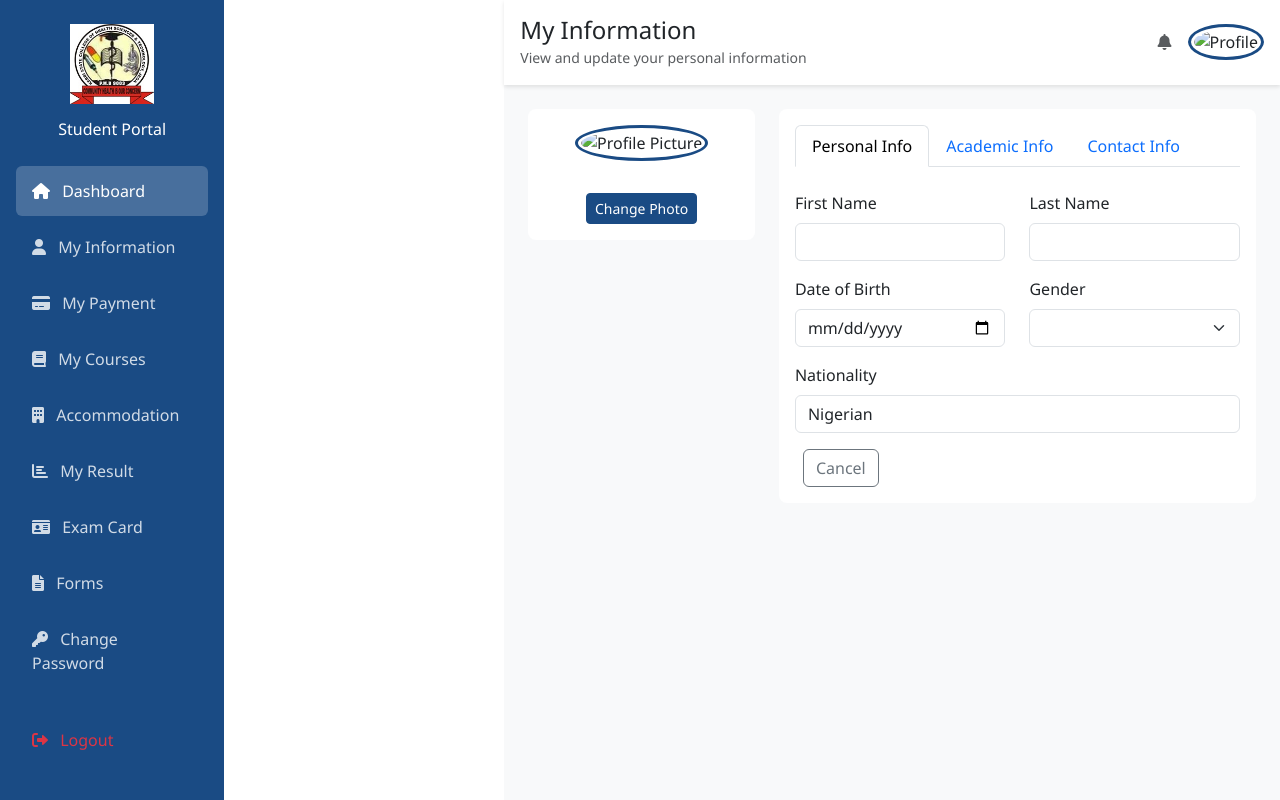
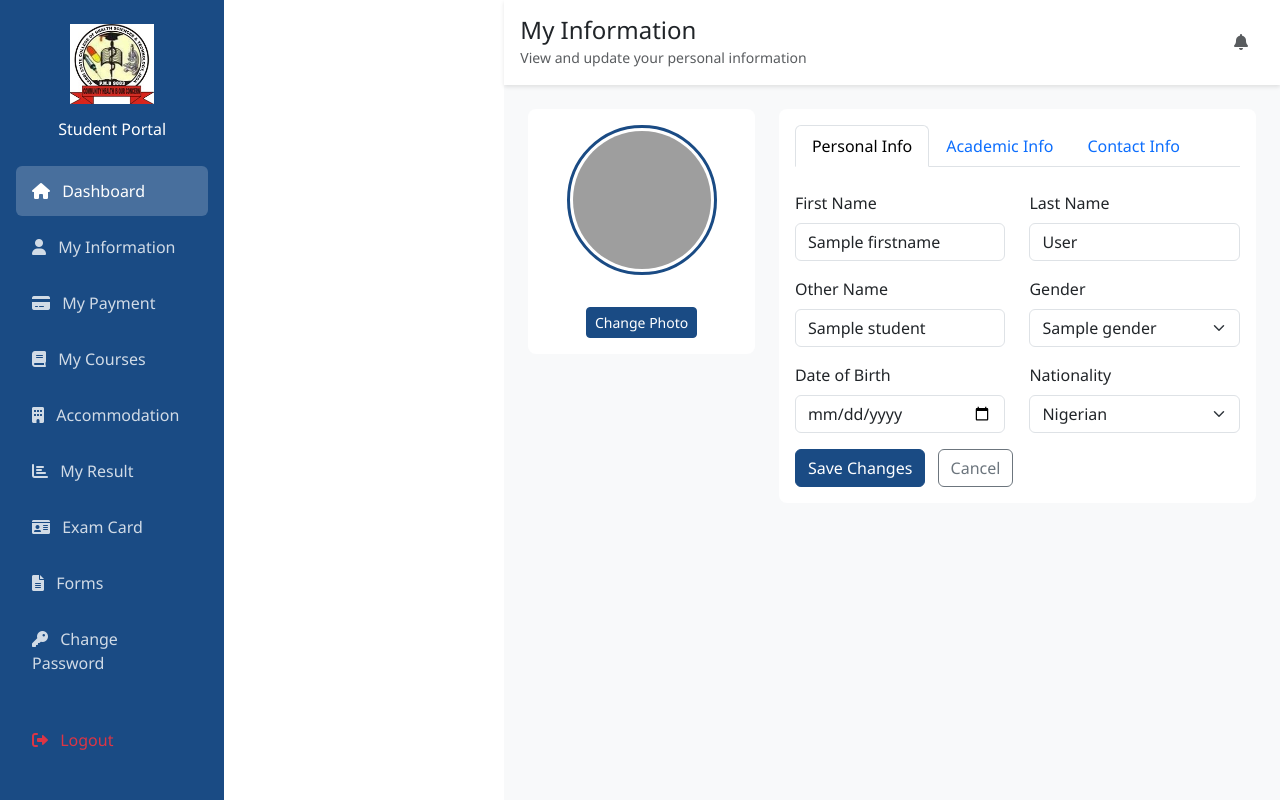
Before and after one commit to sabiu4utd/chstj_portal, a CodeIgniter 4 app: the page made by app/Views/student/information.php in a window 1280 px wide. Run offline with PHP 8.4 and a stand-in for CodeIgniter, Linux system fonts and the light colour scheme; the template is opened without the code that fills it: most values are stand-ins (such as "Sample title", 1, 10 or a date in 2020); data that the repository does not hold is empty; some libraries are stand-ins or nearby versions; grey boxes are pictures that could not be loaded.

Commit message:
Profile update and passport upload

```diff
--- a/app/Config/Routes.php
+++ b/app/Config/Routes.php
@@ -33,6 +33,10 @@ $routes->get('student/hostel', 'Student::hostel');
 $routes->post('student/get_bedsapces', 'Student::get_bedsapces');
 $routes->get('student/hostel_payments/(:segment)', 'Student::hostel_payments/$1');
 $routes->post('student/changepassword', 'Student::changepassword');
+$routes->post('student/upload_passport', 'Student::upload_passport');
+$routes->post('student/update_info', 'Student::update_info');
+$routes->post('student/update_info2', 'Student::update_info2');
+
 
 
 
--- a/app/Controllers/BaseController.php
+++ b/app/Controllers/BaseController.php
@@ -51,6 +51,7 @@ abstract class BaseController extends Controller
         // Do Not Edit This Line
         parent::initController($request, $response, $logger);
          $this->secrete_key = 'pk_live_deb219cb742cf1e6f557f7665d1e73baf8302239';
+         $this->accommodation_fee = '10000';
         // Preload any models, libraries, etc, here.
        // $session = session();
 
--- a/app/Views/student/accomodations.php
+++ b/app/Views/student/accomodations.php
@@ -59,8 +59,8 @@ foreach ($hostels as $hostel) {
                         Your reservation has been approved please click here to pay
                         <form id="paymentForm">
                             <input type="hidden" id="email" value="<?php echo $_SESSION['email']; ?>" placeholder="Enter your email" required />
-                            <input type="hidden" id="amount" value="50000" placeholder="Enter amount" required />
-                            <button type="button" onclick="payWithPaystack()" class="btn btn-primary">₦50,000</button>
+                            <input type="hidden" id="amount" value="<?php echo $accommodation_fee; ?>" placeholder="Enter amount" required />
+                            <button type="button" onclick="payWithPaystack()" class="btn btn-primary">₦<?php echo $accommodation_fee; ?></button>
                         </form>
 
                     </div>
@@ -212,7 +212,7 @@ foreach ($hostels as $hostel) {
         function payWithPaystack() {
             const paystack = new PaystackPop();
             paystack.newTransaction({
-                key: 'pk_test_9e27f42ce0c0dbd5fc415b90caaaa75f7babe222', // Replace with your Paystack public key
+                key: '<?php echo $secrete_key; ?>', // Replace with your Paystack public key
                 email: document.getElementById('email').value,
                 amount: document.getElementById('amount').value * 100, // Amount in kobo
                 onSuccess: (transaction) => {
--- a/app/Views/student/information.php
+++ b/app/Views/student/information.php
@@ -1,5 +1,24 @@
 <!DOCTYPE html>
 <html lang="en">
+
+<?php
+$lg ="";
+foreach($lgas as $lga):
+    $lg .= '<option value="'.$lga['lga_name'].'">'.$lga['lga_name'].'</option>';
+endforeach;
+
+$st ="";
+foreach($states as $state):
+    $st .= '<option value="'.$state['stateid'].'">'.$state['state_name'].'</option>';
+endforeach;
+?>
+
+
+
+
+
+
+
 <head>
     <meta charset="UTF-8">
     <meta name="viewport" content="width=device-width, initial-scale=1.0">
@@ -73,6 +92,7 @@
         }
     </style>
 </head>
+
 <body>
     <!-- Sidebar Toggle Button -->
     <button id="sidebarToggle" class="btn d-lg-none">
@@ -80,6 +100,7 @@
     </button>
     <div class="d-flex position-relative">
         <html lang="en">
+
         <head>
             <meta charset="UTF-8">
             <meta name="viewport" content="width=device-width, initial-scale=1.0">
@@ -91,10 +112,11 @@
             <!-- Font Awesome -->
             <link href="https://cdnjs.cloudflare.com/ajax/libs/font-awesome/6.0.0/css/all.min.css" rel="stylesheet">
         </head>
+
         <body>
             <div class="d-flex">
                 <!-- Sidebar -->
-         <?php echo view('student/panel/sidebar.php');?>
+                <?php echo view('student/panel/sidebar.php'); ?>
 
                 <!-- Main Content -->
                 <div class="flex-grow-1 bg-light main-content">
@@ -109,7 +131,7 @@
                                 <div class="me-3">
                                     <i class="fas fa-bell text-muted"></i>
                                 </div>
-                        <img src="https://via.placeholder.com/40" class="rounded-circle profile-image" alt="Profile">
+                                <!-- <img src="<?php echo base_url('assets/passports/' . $student['passport']); ?>" class="rounded-circle profile-image" alt="Profile"> -->
                             </div>
                         </div>
                     </header>
@@ -120,10 +142,10 @@
                             <div class="col-md-4">
                                 <div class="card mb-4">
                                     <div class="card-body text-center">
-                                <img src="https://via.placeholder.com/150" class="rounded-circle mb-3 profile-image" alt="Profile Picture" style="width: 150px; height: 150px;">
+                                        <img src="<?php echo base_url('assets/passports/' . $student['passport']); ?>" class="rounded-circle mb-3 profile-image" alt="Profile Picture" style="width: 150px; height: 150px;">
                                         <h5 class="mb-1"><?php echo $_SESSION['firstname']; ?> <?php echo $_SESSION['surname']; ?></h5>
                                         <p class="text-muted mb-3"><?php echo $_SESSION['uniqueID']; ?></p>
-                                <button class="btn btn-primary btn-sm">Change Photo</button>
+                                        <button class="btn btn-primary btn-sm" data-bs-toggle="modal" data-bs-target="#passportUploadModal">Change Photo</button>
                                     </div>
                                 </div>
                             </div>
@@ -144,34 +166,49 @@
                                         <div class="tab-content pt-4" id="myTabContent">
                                             <!-- Personal Information -->
                                             <div class="tab-pane fade show active" id="personal">
-                                        <form>
+                                                <form method="POST" action="<?php echo base_url('student/update_info'); ?>">
                                                     <div class="row mb-3">
                                                         <div class="col-md-6">
                                                             <label class="form-label">First Name</label>
-                                                    <input type="text" class="form-control" value="<?php echo $_SESSION['firstname']; ?>">
+                                                            <input type="text" name="firstname" class="form-control" value="<?php echo $student['firstname']; ?>">
                                                         </div>
                                                         <div class="col-md-6">
                                                             <label class="form-label">Last Name</label>
-                                                    <input type="text" class="form-control" value="<?php echo $_SESSION['surname']; ?>">
+                                                            <input type="text" name="surname" class="form-control" value="<?php echo $student['surname']; ?>">
+                                                        </div>
+                                                    </div>
+                                                    <div class="row mb-3">
+                                                        <div class="col-md-6">
+                                                            <label class="form-label">Other Name</label>
+                                                            <input type="text" name="othername" class="form-control" value="<?php echo $student['othername']; ?>">
+                                                        </div>
+                                                        <div class="col-md-6">
+                                                            <label class="form-label">Gender</label>
+                                                            <select name="gender" class="form-select">
+                                                                <option value="<?php echo $_SESSION['gender']; ?>"><?php echo $student['gender']; ?></option>
+                                                                <option value="male">Male</option>
+                                                                <option value="female">Female</option>
+                                                            </select>
                                                         </div>
                                                     </div>
                                                     <div class="row mb-3">
                                                         <div class="col-md-6">
                                                             <label class="form-label">Date of Birth</label>
-                                                    <input type="date" class="form-control" value="<?php echo $_SESSION['dob']; ?>">
+                                                            <input type="date" name="dob" class="form-control" value="<?php echo $student['dob']; ?>">
                                                         </div>
                                                         <div class="col-md-6">
-                                                    <label class="form-label">Gender</label>
-                                                    <select class="form-select">
-                                                        <option value="<?php echo $_SESSION['gender']; ?>"><?php echo $_SESSION['gender']; ?></option>
-                                                        <option value="male">Male</option>
-                                                        <option value="female">Female</option>
+                                                            <label class="form-label">Nationality</label>
+                                                             <select name="nationality" class="form-select">
+                                                                <option value="Nigerian">Nigerian</option>
+                                                                <option value="foreign">Foreign</option>
+
                                                             </select>
                                                         </div>
                                                     </div>
-                                            <div class="mb-3">
-                                                <label class="form-label">Nationality</label>
-                                                <input type="text" class="form-control" value="Nigerian">
+
+                                                    <div class="mt-3">
+                                                        <button class="btn btn-primary">Save Changes</button>
+                                                        <button class="btn btn-outline-secondary ms-2">Cancel</button>
                                                     </div>
                                                 </form>
                                             </div>
@@ -205,45 +242,59 @@
                                                             <input type="text" class="form-control" value="<?php echo $_SESSION['session_admitted']; ?>" readonly>
                                                         </div>
                                                         <div class="col-md-6">
-                                                    <label class="form-label">Expected Graduation</label>
-                                                    <input type="text" class="form-control" value="<?php echo $_SESSION['session_admitted']; ?>" readonly>
+                                                            <label class="form-label">Expected Year of Graduation</label>
+                                                            <input type="text" class="form-control" value="<?php echo date('Y') + 3; ?>" readonly>
                                                         </div>
                                                     </div>
+                                                    <!-- <div class="mt-3">
+                                                        <button class="btn btn-primary">Save Changes</button>
+                                                        <button class="btn btn-outline-secondary ms-2">Cancel</button>
+                                                    </div> -->
                                                 </form>
                                             </div>
 
                                             <!-- Contact Information -->
                                             <div class="tab-pane fade" id="contact">
-                                        <form>
+                                                <form method="POST" action="<?php echo site_url('student/update_info2'); ?>">
                                                     <div class="mb-3">
                                                         <label class="form-label">Email Address</label>
-                                                <input type="email" class="form-control" value="<?php echo $_SESSION['email']; ?>">
+                                                        <input type="email" name="email" class="form-control" value="<?php echo $student['email']; ?>">
                                                     </div>
                                                     <div class="mb-3">
                                                         <label class="form-label">Phone Number</label>
-                                                <input type="tel" class="form-control" value="<?php echo $_SESSION['phone']; ?>">
+                                                        <input type="tel" name="phone" class="form-control" value="<?php echo $student['phone']; ?>">
                                                     </div>
-                                            <div class="mb-3">
+                                                    <!-- <div class="mb-3">
                                                         <label class="form-label">Address</label>
-                                                <textarea class="form-control" rows="3"><?php echo $_SESSION['email']; ?></textarea>
-                                            </div>
+                                                        <textarea class="form-control" rows="3"><?php //echo $student['email']; ?></textarea>
+                                                    </div> -->
                                                     <div class="row mb-3">
                                                         <div class="col-md-6">
                                                             <label class="form-label">State</label>
-                                                    <input type="text" class="form-control" value="<?php echo $_SESSION['state_name']; ?>">
+                                                        <select name="stateid" id="state" class="form-control">
+
+                                                            <option selected value="<?php echo $statename['stateid']; ?>"><?php echo $statename['state_name']; ?></option>
+
+                                                            <?php echo $st; ?>
+                                                        </select>
                                                         </div>
                                                         <div class="col-md-6">
                                                             <label class="form-label">LGA</label>
-                                                    <input type="text" class="form-control" value="<?php echo $_SESSION['lgaid']; ?>">
+                                                            <select name="lgaid" id="lga" class="form-control">
+
+                                                                <option selected value="<?php echo $student['lgaid']; ?>"><?php echo $student['lgaid']; ?></option>
+                                                                <?php echo $lg; ?>
+                                                            </select>
                                                         </div>
+                                                    </div>
+                                                    <div class="mt-3">
+                                                        <button class="btn btn-primary">Save Changes</button>
+                                                        <button class="btn btn-outline-secondary ms-2">Cancel</button>
                                                     </div>
                                                 </form>
                                             </div>
                                         </div>
-                                <div class="mt-3">
-                                    <!-- <button class="btn btn-primary">Save Changes</button> -->
-                                    <button class="btn btn-outline-secondary ms-2">Cancel</button>
-                                </div>
+
                                     </div>
                                 </div>
                             </div>
@@ -252,10 +303,36 @@
                 </div>
             </div>
 
+
+            <!-- Passport Upload Modal -->
+            <div class="modal fade" id="passportUploadModal" tabindex="-1" aria-labelledby="passportUploadModalLabel" aria-hidden="true">
+                <div class="modal-dialog">
+                    <div class="modal-content">
+                        <div class="modal-header">
+                            <h5 class="modal-title" id="passportUploadModalLabel">Upload Passport</h5>
+                            <button type="button" class="btn-close" data-bs-dismiss="modal" aria-label="Close"></button>
+                        </div>
+                        <div class="modal-body">
+                            <form action="<?php echo site_url('student/upload_passport'); ?>" method="post" enctype="multipart/form-data">
+                                <div class="mb-3">
+                                    <input type="file" class="form-control" name="passport_url" accept="image/*" id="passport" required>
+                                </div>
+                                <div class="modal-footer">
+                                    <button type="button" class="btn btn-secondary" data-bs-dismiss="modal">Close</button>
+                                    <button type="submit" class="btn btn-primary">Upload</button>
+                                </div>
+                            </form>
+                        </div>
+                    </div>
+                </div>
+            </div>
+
+
             <!-- Bootstrap 5 JS Bundle -->
             <script src="https://cdn.jsdelivr.net/npm/bootstrap@5.3.1/dist/js/bootstrap.bundle.min.js"></script>
             <!-- Custom JS -->
             <script src="../assets/js/script.js"></script>
             <script src="../assets/js/responsive.js"></script>
         </body>
+
         </html>
```
Also changed, not shown: app/Controllers/Student.php (+64 -3 lines), assets/passports/1762793192_bb85d787675f7afa8f4e.jpg (added), assets/passports/1762793252_829d735e1ef9c0149a42.jpg (added), assets/passports/1762793497_b66c882edf01fe33b579.jpg (added). Lines whose indentation alone changed are shown as unchanged.
